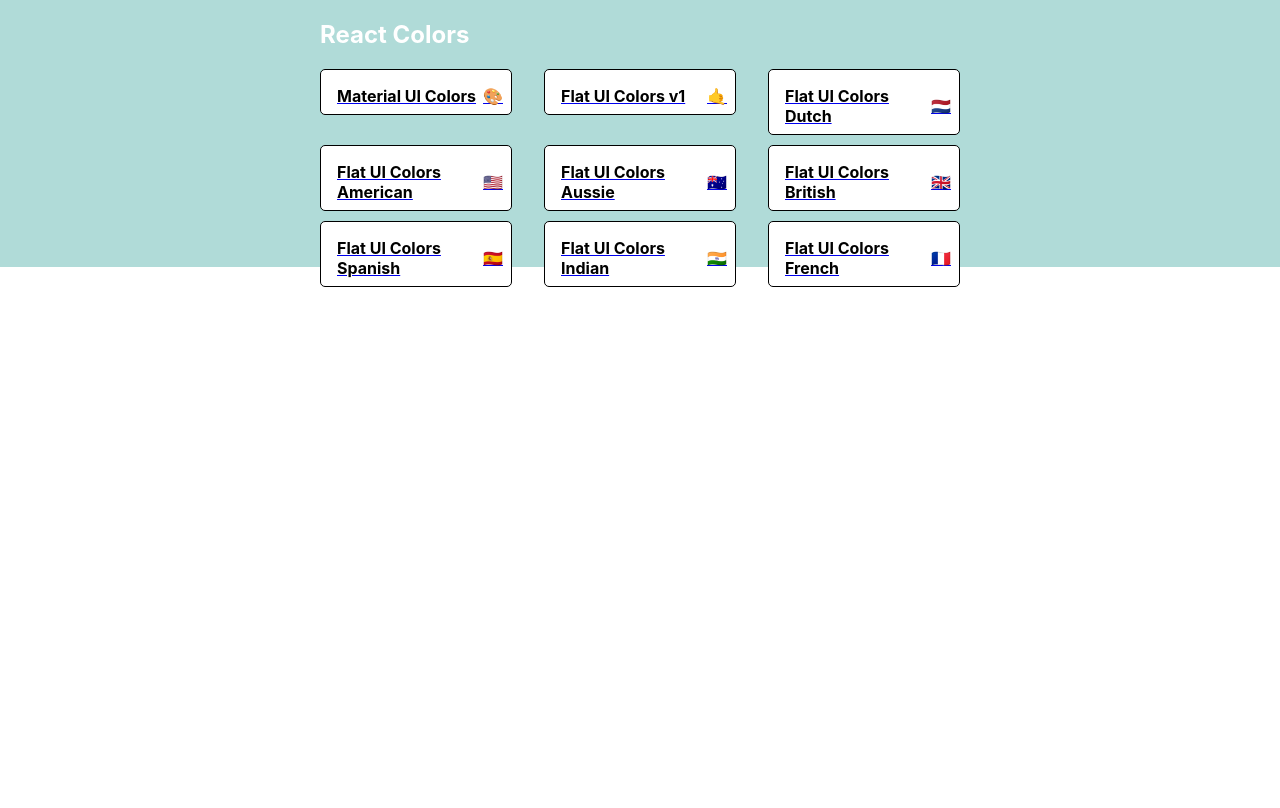
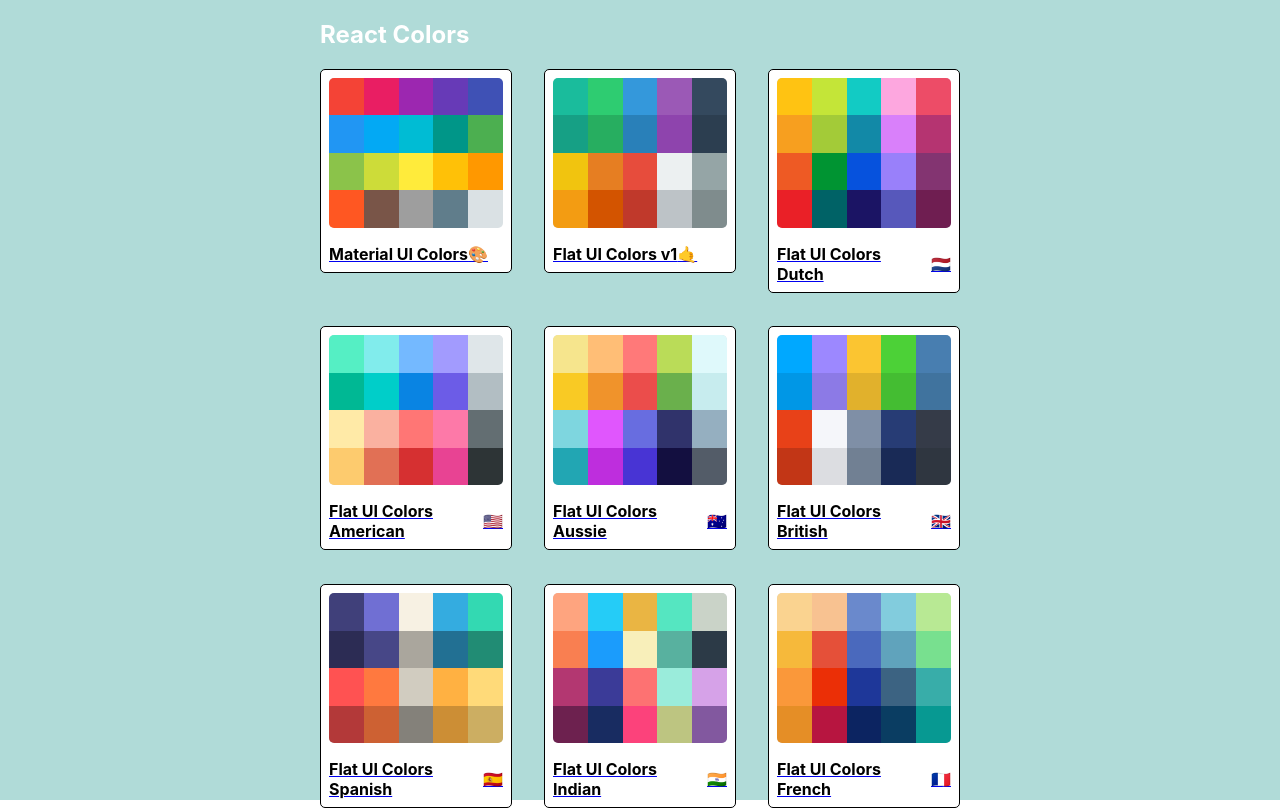
Before and after one commit to RGnt/colors-app, a React (Create React App) app: page / in a window 1280 px wide. Built offline with nearby package versions, Linux system fonts and the light colour scheme.

Commit message:
Minipalette styling fixed

```diff
--- a/src/MiniPalette/MiniPalette.js
+++ b/src/MiniPalette/MiniPalette.js
@@ -25,15 +25,32 @@
         position: "relative",
     },
     colors: {
-        marginLeft: "0.5rem",
-        fontSize: "1.5rem"
+        backgroundColor: "#dae1e4",
+        height: "150px",
+        width: "100%",
+        borderRadius: "5px",
+        overflow: "hidden"
     },
+    miniColor: {
+        height: "25%",
+        width: "20%",
+        display: "inline-block",
+        margin: "0 auto",
+        position: "relative",
+        marginBottom: "-4px"
+    }
 }
 const MiniPalette = ({ classes, palette }) => {
+    console.log(palette.palette);
+    const miniColorBoxes = palette.palette.map(color => <div key={`${palette.palette}${color.name}`} className={classes.miniColor} style={{ backgroundColor: color.color }} />) //TODO: Think of changing the key later!
+    console.log(miniColorBoxes);
     return (
         <Link to={`/palette/${palette.palId}`}>
             <div className={classes.root}>
                 <div className={classes.colors}>
+                    {miniColorBoxes}
+                </div>
+                <div className={classes.title}>
                     <h5 className={classes.title}>{palette.palName}<span className={classes.emoji}>{palette.emoji}</span></h5>
                 </div>
             </div>
--- a/src/PaletteList/PaletteList.js
+++ b/src/PaletteList/PaletteList.js
@@ -5,7 +5,7 @@
 const styles = {
     root: {
         background: "#b0dbd8",
-        height: "100%",
+        height: "100vh",
         display: "flex",
         alignItems: "flex-start",
         justifyContent: "center"
@@ -25,7 +25,7 @@
     },
     palettes: {
         boxSizing: "border-box",
-        width: "100",
+        width: "100%",
         display: "grid",
         gridTemplateColumns: "repeat(3, 30%)",
         gridGap: "5%"
@@ -34,6 +34,7 @@
 const PaletteList = (props) => {
     const { palettes, classes } = props;
     const paletteLinks = palettes.map(palette => <MiniPalette key={palette.palId} palette={palette} />)
+
     return (
         <div className={classes.root}>
             <div className={classes.container}>
```
